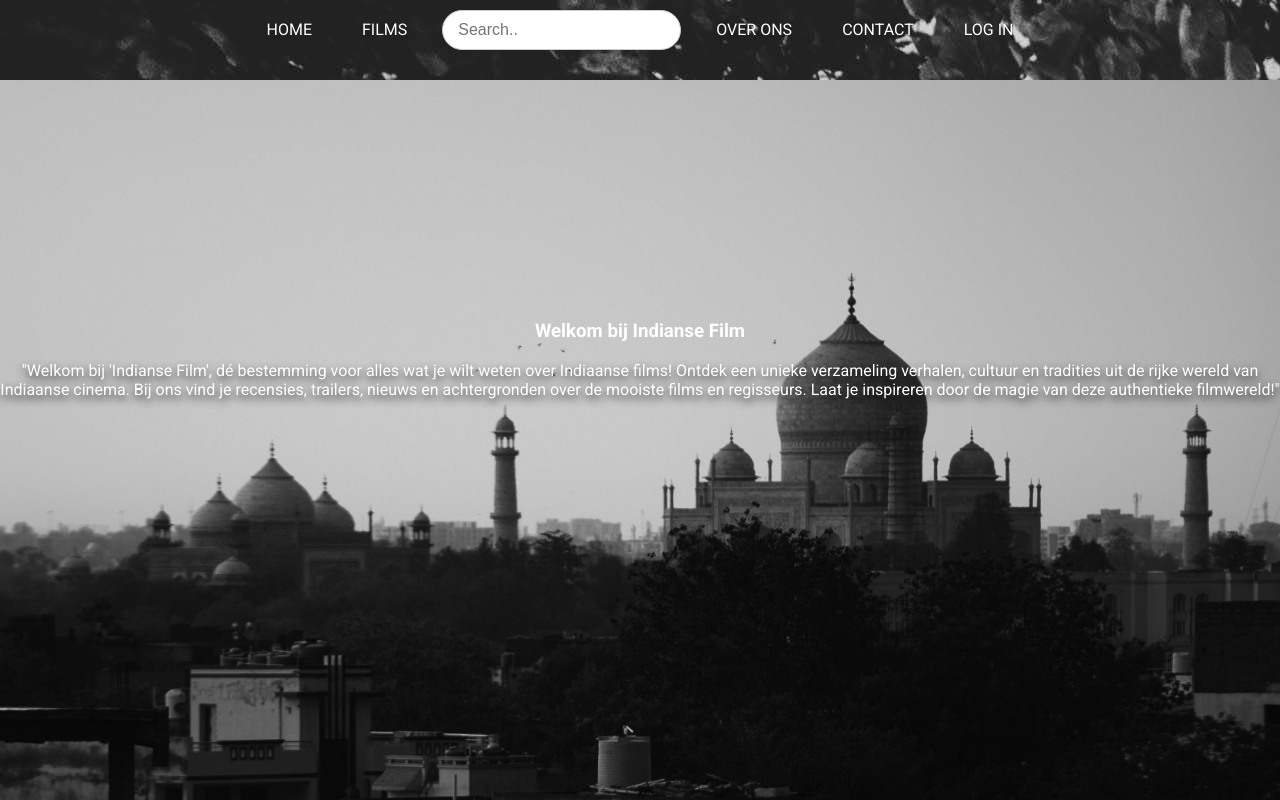
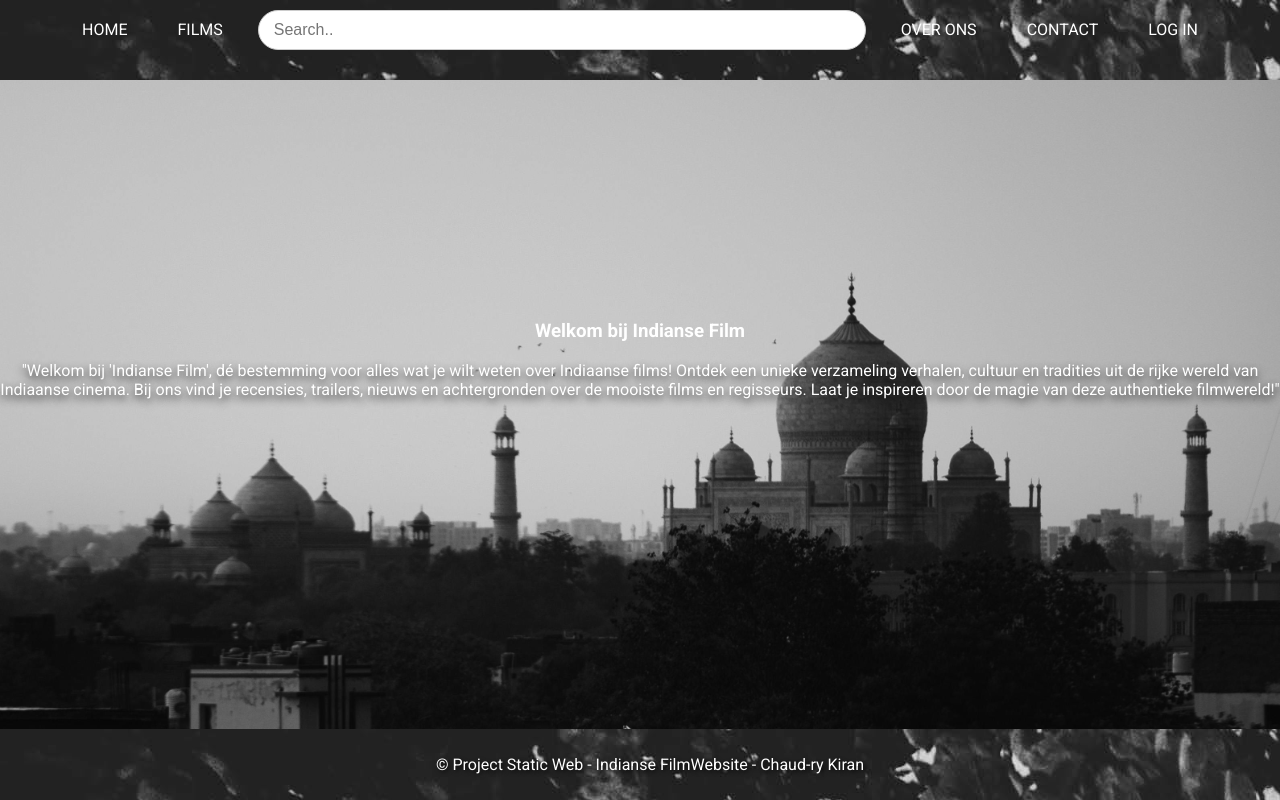
Before and after one commit to kiranchaudry97/Project_Film, a plain HTML site: page OverOns.html in a window 1280 px wide. Drawn offline with Linux system fonts and the light colour scheme.

Commit message:
Updated
Film webiste aanpassingen - updated

```diff
--- a/OverOns.html
+++ b/OverOns.html
@@ -8,6 +8,7 @@
   <link rel="stylesheet" href="css/overons.css">
 </head>
 <body>
+  <div class="wrapper">
     <header>
       <nav class="nav">
         <ul>
@@ -33,13 +34,11 @@
           cultuur en tradities uit de rijke wereld van Indiaanse cinema. Bij ons vind je recensies, trailers, nieuws en achtergronden over de mooiste films en regisseurs. Laat je inspireren door de magie van deze authentieke filmwereld!"</p>
         </article>
       </section>
+    </main>
+  </div>
 
-
-  </main>
-
-
-
-
-
+  <footer>
+    <p>&copy; Project Static Web - Indianse FilmWebsite - Chaud-ry Kiran</p>
+  </footer>
 </body>
 </html>
--- a/css/login.css
+++ b/css/login.css
@@ -153,6 +153,16 @@ header {
 }
 
 
+/* Footer */
+footer {
+  width: 100%;
+  text-align: center;
+  padding: 10px;
+  background-color: #242424;
+  color: white;
+  text-shadow: 2px 2px 4px rgba(0, 0, 0, 0.8);
+}
+
 /* mobile versie */
 @media (max-width: 768px) {
   .nav ul {
--- a/css/overons.css
+++ b/css/overons.css
@@ -1,4 +1,4 @@
-
+/* Algemene stijl */
 body {
   font-family: 'Roboto', sans-serif;
   background-color: #242424;
@@ -6,10 +6,16 @@ body {
   padding: 0;
   background-image: url("../images/tajmahalfront.jpg");
   background-size: cover;
-  justify-content: center;
-  align-items: center;
-  height: 100vh;
+  display: flex;
+  flex-direction: column;
+  min-height: 100vh;
   color: #ffffff;
+}
+
+.wrapper {
+  flex: 1;
+  display: flex;
+  flex-direction: column;
 }
 
 /* Navigatie */
@@ -50,13 +56,7 @@ body {
 }
 
 /* Zoekbalk */
-
-
-
-
-
 .search-form {
-  flex-grow: 1;
   display: flex;
   justify-content: center;
   margin-bottom: 20px;
@@ -64,31 +64,40 @@ body {
 
 .search-input {
   padding: 10px 15px;
-  width: 100%;
-  max-width: 300px;
+  width: 45vw;
   border: 1px solid #ccc;
   border-radius: 20px;
   font-size: 1rem;
   transition: all 0.3s ease;
 }
-/* style */
-section{
+
+/* Hoofdinhoud */
+section {
   color: white;
   text-align: center;
   margin-top: 15em;
+}
+
+article p {
+  text-shadow: 0 4px 8px rgba(0, 0, 0, 0.8);
+}
+
+/* Footer */
+footer {
+  width: 100%;
+  text-align: center;
+  padding: 10px;
+  background-color: #242424;
+  color: white;
+  text-shadow: 2px 2px 4px rgba(0, 0, 0, 0.8);
+  position: relative;
+  background-image: url("../images/tajmahal3.jpg");
+  text-shadow: 2px 2px 4px rgba(0, 0, 0, 0.8);
+
 
 }
 
-article p {
-  text-shadow:  0 4px 8px rgba(0, 0, 0, 0.8); ;
-
-}
-
-
-
-
-/* mobile vesie */
-
+/* Responsieve styling */
 @media screen and (max-width: 768px) {
   .nav {
     flex-direction: column;
```
Also changed, not shown: Films.html (+6 -6 lines), adminpaneel.html (+2 -2 lines), css/admin.css (+45 -0 lines), index.html (+2 -2 lines), login.html (+3 -0 lines). Lines whose indentation alone changed are shown as unchanged.
